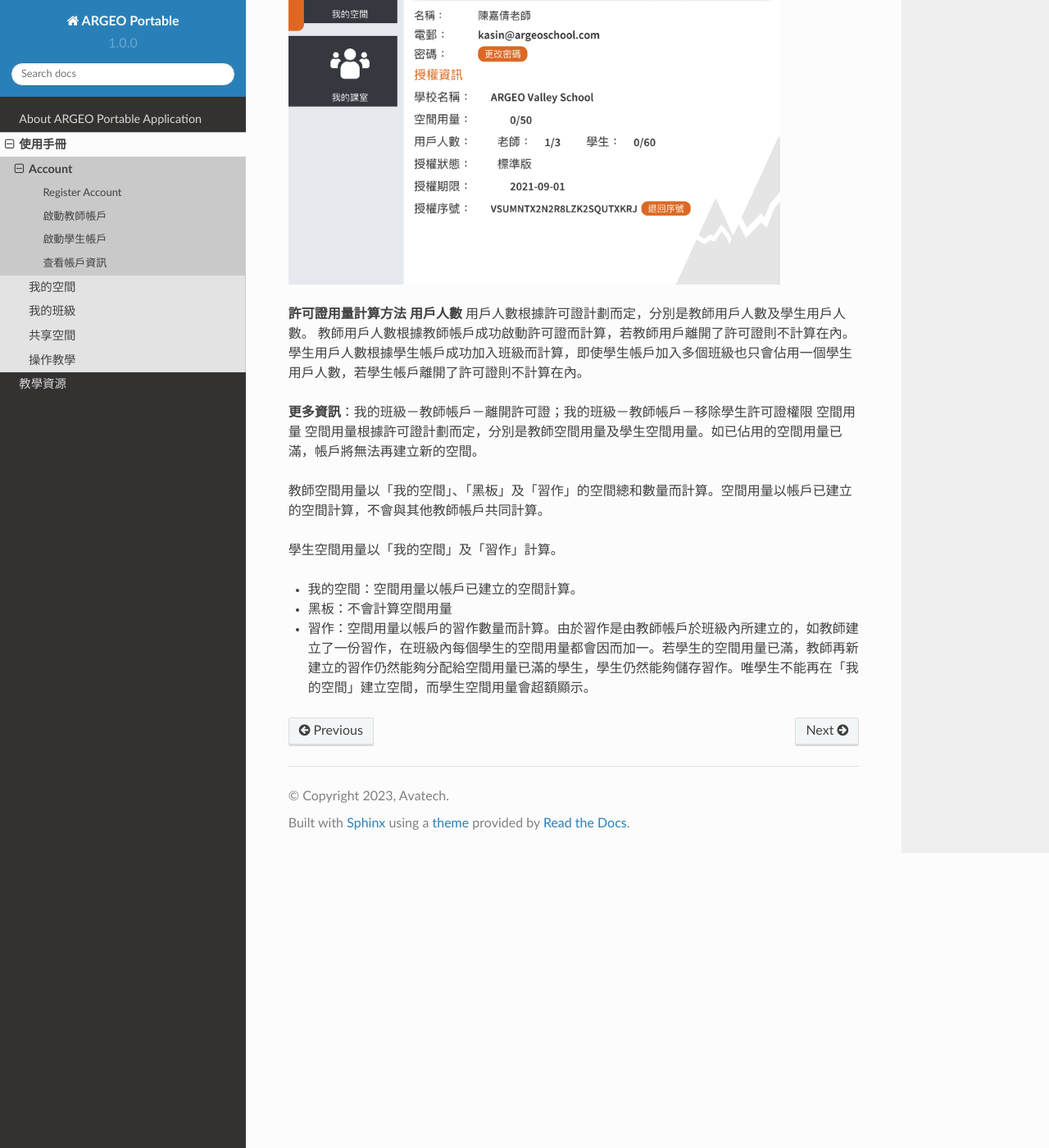
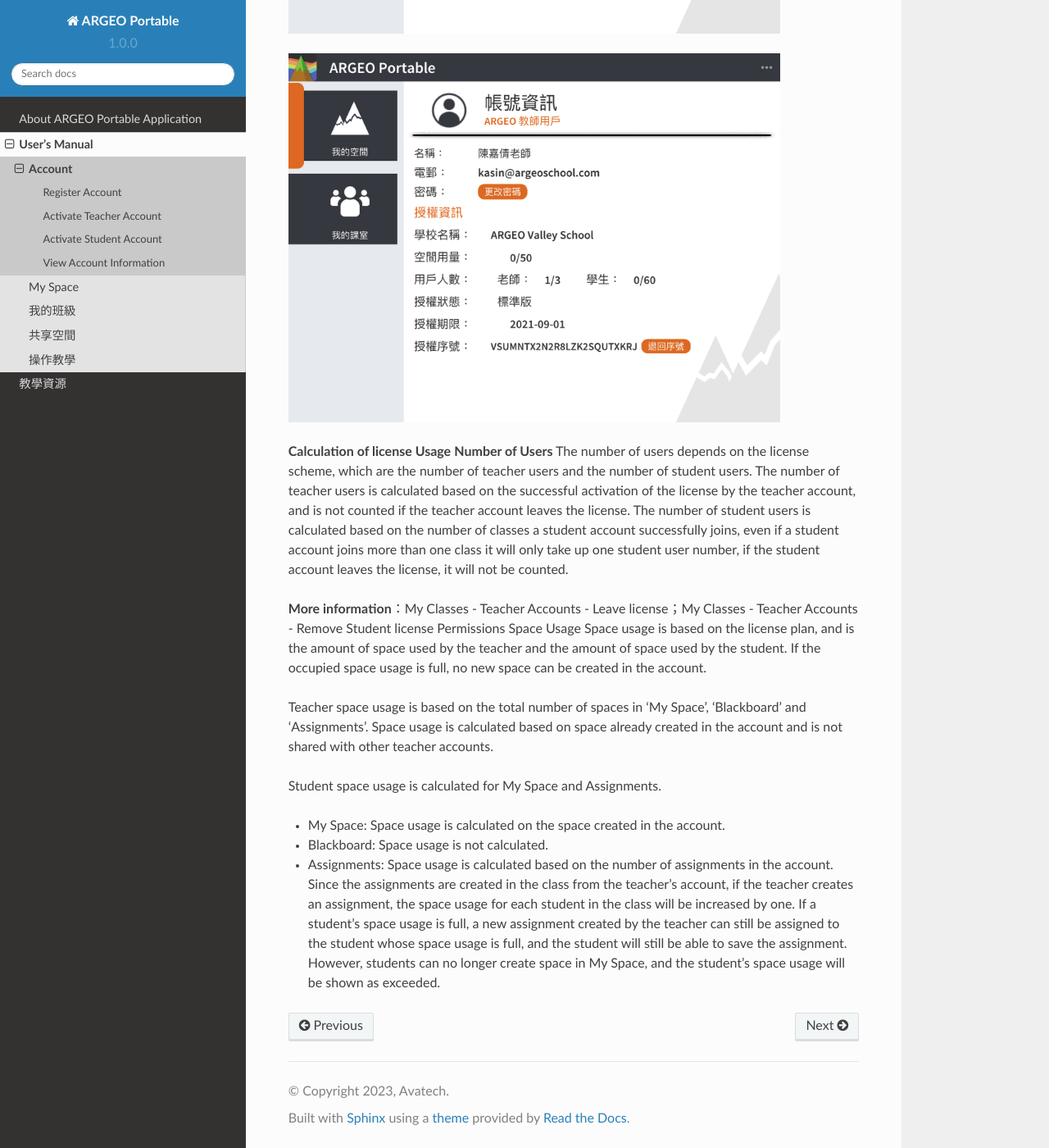
Before and after one commit to Avatech-hk/argeoportable-en, a Sphinx documentation site: the page built from docs/source/usermanual/account.rst, in a window 1280 px wide and 1400 px high, scrolled down 6190 px. Shown: the whole window at 82% size. Built offline with Sphinx 7.4.7 and the Read the Docs theme 2.0.0, drawn with Linux system fonts in a browser that asks for light colours; pages that are not in the unit, such as notebooks, are missing from menus; some of the changed text lies outside the part shown.

Commit message:
docs: update account.rst, docs/source/usermanual/index.rst and myspace.rst

```diff
--- a/docs/source/usermanual/account.rst
+++ b/docs/source/usermanual/account.rst
@@ -3,7 +3,8 @@
 
 Register Account
 -----------------------
-Click on \[Register Account\] link
+Click on \[Register Account\
+] link
 
 .. image:: account_images/accountreg.jpg
   :width: 600
@@ -25,7 +26,7 @@
   :alt: Input Data
 
 
-註冊成功後請查閱電郵進行電郵驗證，在電郵中按下［Confirm Your Account Now］
+After successful registration, please check your email for email verification and click [Confirm Your Account Now] in the email.
 
 .. image:: account_images/accountreg3.png
   :width: 600
@@ -36,7 +37,7 @@
   :alt: Alternative text
 
 
-然後返回 ARGEO Portable 應用程式，並按下［我已經進行驗證］
+Then return to the ARGEO Portable app and click [I have been verified].
 
 .. image:: account_images/accountreg5.jpg
   :width: 600
@@ -45,10 +46,10 @@
 
 
 
-啟動教師帳戶
+Activate Teacher Account
 -----------------------
-當電郵驗證完成後，請選擇帳號類型為教師（Teacher），然後按下一步，並輸入許可證序號。
-	－許可證序號由官方系統進行派發，如未獲得許可證序號，請聯絡我們
+Once the email verification is complete, please select the account type as Teacher, then click ‘Next’ and enter the license serial number.
+	－license serial numbers are issued by the official system, if you do not have a license serial number, please contact us.
 
 
 .. image:: account_images/accountreg6.jpg
@@ -59,7 +60,7 @@
   :width: 600
   :alt: Alternative text
 
-確認後載入以下畫面代表許可證成功啟動
+After confirmation, the following screen is loaded to indicate that the license has been successfully activated
 
 .. image:: account_images/accountreg8.png
   :width: 600
@@ -68,21 +69,20 @@
 
 
 
-啟動學生帳戶
+Activate Student Account
 -----------------------
-當電郵驗證完成後，請選擇帳號類型為學生（Student），然後按下一步，並輸入班級邀請碼。
-- 班級邀請碼由教師帳號建立班級而自動產生
+When email verification is complete, select the account type as Student, then click ‘Next’ and enter the Class Invitation Code.
+- The Class Invitation Code is generated automatically when a class is created in the teacher's account.
 
-確認後載入以下畫面代表成功進入班級
+After confirmation, the following screen will be loaded to indicate that you have successfully entered the class.
 
 
 
 
 
-查看帳戶資訊
+View Account Information
 -----------------------
-點選右上方［．．．］按鈕，再按下個人名稱一欄，便可查看帳號資訊，包括學校名稱、用戶人數、許可證序號、許可證到期日等資訊。
-您可分享許可證序號給另一位教師作啟動教師帳戶，使用同一許可證序號啟動後，系統會自動把該名教師帳戶加入您的許可證，而用戶人數亦會自動增加。
+Click the [...] button at the top right, and then click the Personal Name column to view account information, including school name, number of users, license serial number, license expiry date, etc. You can share the license serial number with another teacher to activate the teacher's account. After activation with the same license serial number, the system will automatically add the teacher's account to your license and the number of users will be increased automatically.
 
 .. image:: account_images/accountinfo.png
   :width: 600
@@ -93,22 +93,22 @@
   :alt: Alternative text
 
 
-**許可證用量計算方法**
-**用戶人數**
-用戶人數根據許可證計劃而定，分別是教師用戶人數及學生用戶人數。
-教師用戶人數根據教師帳戶成功啟動許可證而計算，若教師用戶離開了許可證則不計算在內。
-學生用戶人數根據學生帳戶成功加入班級而計算，即使學生帳戶加入多個班級也只會佔用一個學生用戶人數，若學生帳戶離開了許可證則不計算在內。
+**Calculation of license Usage**
+**Number of Users**
+The number of users depends on the license scheme, which are the number of teacher users and the number of student users.
+The number of teacher users is calculated based on the successful activation of the license by the teacher account, and is not counted if the teacher account leaves the license.
+The number of student users is calculated based on the number of classes a student account successfully joins, even if a student account joins more than one class it will only take up one student user number, if the student account leaves the license, it will not be counted.
 
-**更多資訊**：我的班級－教師帳戶－離開許可證；我的班級－教師帳戶－移除學生許可證權限
-空間用量
-空間用量根據許可證計劃而定，分別是教師空間用量及學生空間用量。如已佔用的空間用量已滿，帳戶將無法再建立新的空間。
+**More information**：My Classes - Teacher Accounts - Leave license；My Classes - Teacher Accounts - Remove Student license Permissions
+Space Usage
+Space usage is based on the license plan, and is the amount of space used by the teacher and the amount of space used by the student. If the occupied space usage is full, no new space can be created in the account.
 
-教師空間用量以「我的空間」、「黑板」及「習作」的空間總和數量而計算。空間用量以帳戶已建立的空間計算，不會與其他教師帳戶共同計算。
+Teacher space usage is based on the total number of spaces in ‘My Space’, ‘Blackboard’ and ‘Assignments’. Space usage is calculated based on space already created in the account and is not shared with other teacher accounts.
 
-學生空間用量以「我的空間」及「習作」計算。
+Student space usage is calculated for My Space and Assignments.
 
-- 我的空間：空間用量以帳戶已建立的空間計算。
+- My Space: Space usage is calculated on the space created in the account.
 
-- 黑板：不會計算空間用量
+- Blackboard: Space usage is not calculated.
 
-- 習作：空間用量以帳戶的習作數量而計算。由於習作是由教師帳戶於班級內所建立的，如教師建立了一份習作，在班級內每個學生的空間用量都會因而加一。若學生的空間用量已滿，教師再新建立的習作仍然能夠分配給空間用量已滿的學生，學生仍然能夠儲存習作。唯學生不能再在「我的空間」建立空間，而學生空間用量會超額顯示。
+- Assignments: Space usage is calculated based on the number of assignments in the account. Since the assignments are created in the class from the teacher's account, if the teacher creates an assignment, the space usage for each student in the class will be increased by one. If a student's space usage is full, a new assignment created by the teacher can still be assigned to the student whose space usage is full, and the student will still be able to save the assignment. However, students can no longer create space in My Space, and the student's space usage will be shown as exceeded.
--- a/docs/source/usermanual/index.rst
+++ b/docs/source/usermanual/index.rst
@@ -1,9 +1,9 @@
-使用手冊
+User's Manual
 ===================================
 
 .. toctree::
     :maxdepth: 2
-    :caption: 使用手冊:
+    :caption: User's Manual:
    account
    myspace
    myclass
```
Also changed, not shown: docs/source/usermanual/myspace.rst (+15 -15 lines).
